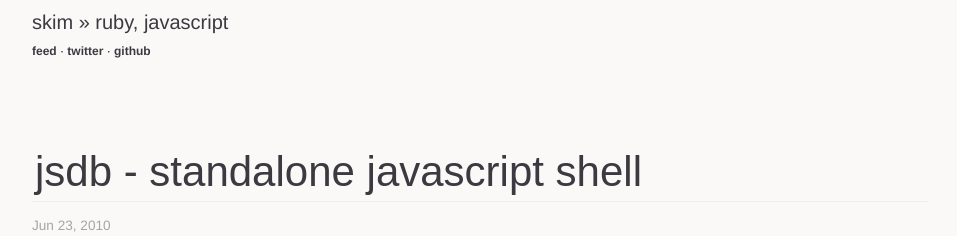
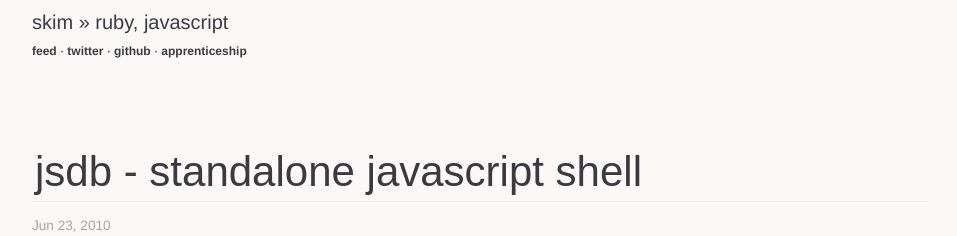
Before and after one commit to sl4m/sl4m.github.com, a Jekyll site: the page built from index.html, in a window 1280 px wide. Shown: the top 236 px of the page, without its empty margins (160-1117 px from the left). Built offline with Jekyll 4.4.1, drawn with Linux system fonts in a browser that asks for light colours.

Commit message:
updated layout

```diff
--- a/404.html
+++ b/404.html
@@ -20,7 +20,8 @@
   <div id="misc">
     <a href="http://feeds.feedburner.com/sl4m">feed</a> &middot;
     <a href="http://twitter.com/skim">twitter</a> &middot;
-    <a href="http://github.com/sl4m">github</a>
+    <a href="http://github.com/sl4m">github</a> &middot;
+    <a href="http://skim.cc/">apprenticeship</a>
   </div>
 </div>
 
--- a/_layouts/default.html
+++ b/_layouts/default.html
@@ -20,7 +20,8 @@
   <div id="misc">
     <a href="http://feeds.feedburner.com/sl4m">feed</a> &middot;
     <a href="http://twitter.com/skim">twitter</a> &middot;
-    <a href="http://github.com/sl4m">github</a>
+    <a href="http://github.com/sl4m">github</a> &middot;
+    <a href="http://skim.cc/">apprenticeship</a>
   </div>
 </div>
 </div>
```
